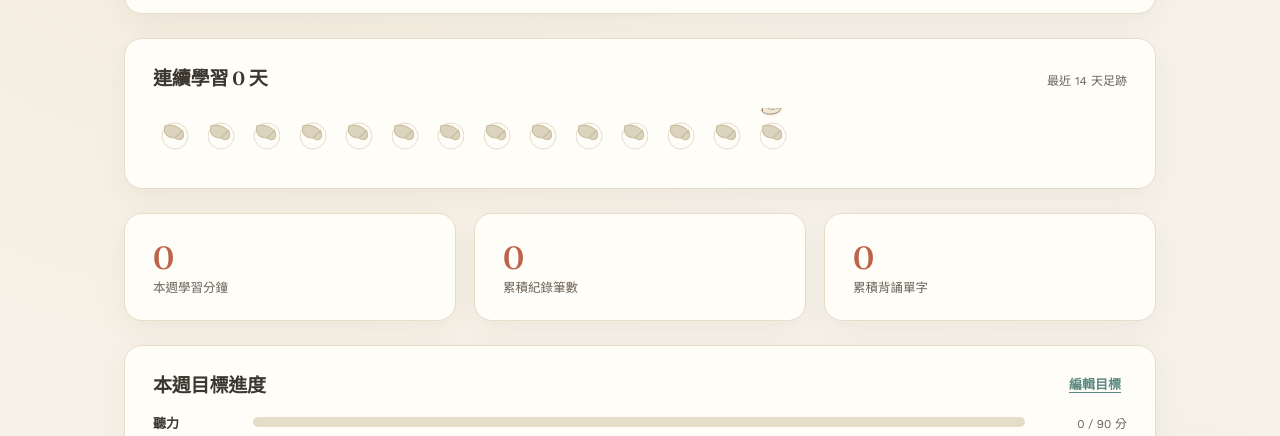
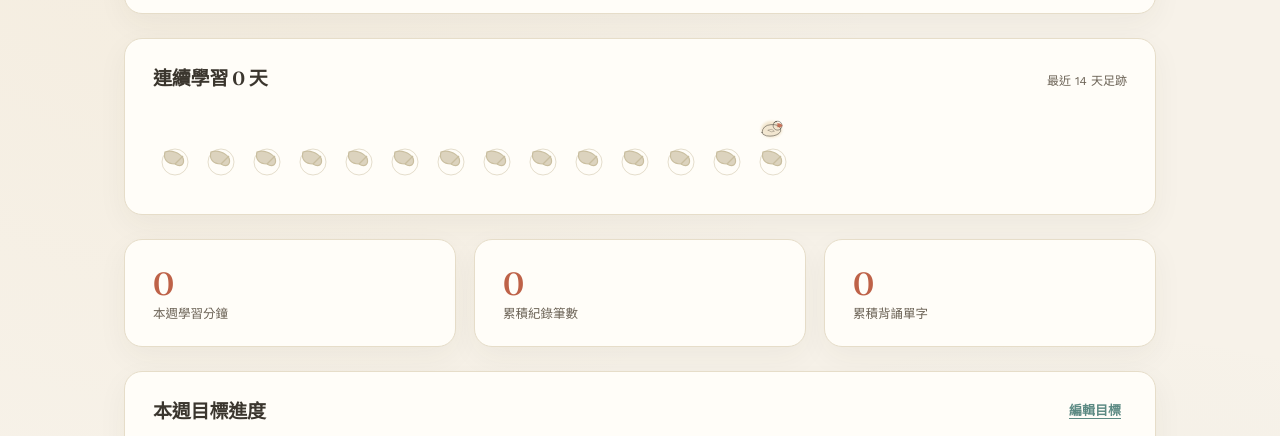
Before and after one commit to kinsleylin/Kinsley, a plain HTML site: page 鴨子.html in a window 1280 px wide. Shown: the part 322-758 px from the top of the page. Drawn offline with nearby package versions, Linux system fonts and the light colour scheme.

Commit message:
Update CSS styles for pond-row and lily-duck
小鴨圖案

```diff
--- a/鴨子.html
+++ b/鴨子.html
@@ -72,9 +72,9 @@ h1, h2, h3, h4 { font-family: 'Fraunces', serif; font-weight: 600; letter-spacin
 .pond-card-title { display: flex; justify-content: space-between; align-items: baseline; margin-bottom: 18px; }
 .pond-card-title h3 { font-size: 19px; }
 .pond-sub { font-size: 12px; color: var(--ink-soft); }
-.pond-row { display: flex; gap: 10px; overflow-x: auto; padding: 10px 4px 6px; }
+.pond-row { display: flex; gap: 10px; overflow-x: auto; padding: 36px 4px 6px; }
 .lily-wrap { position: relative; flex-shrink: 0; }
-.lily-duck { position: absolute; top: -26px; left: 2px; }
+.lily-duck { position: absolute; top: -30px; left: 2px; }
 
 /* ---------- stat row ---------- */
 .stat-row { display: flex; gap: 18px; flex-wrap: wrap; }
```
